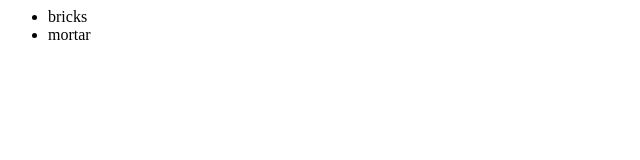
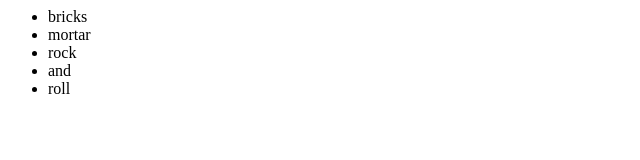
Before and after one commit to fartandgohome/ProjectWhatever, a plain HTML site: page index.html in a window 1280 px wide. Shown: the whole page, without its empty margins (0-640 px from the left). Drawn offline with Linux system fonts and the light colour scheme.

Commit message:
changed index.html

```diff
--- a/index.html
+++ b/index.html
@@ -4,6 +4,9 @@
             <ul>
                 <li>bricks</li>
                 <li>mortar</li>
+                <li>rock</li>
+                <li>and</li>
+                <li>roll</li>
             </ul>
         </div>
     </body>
```
